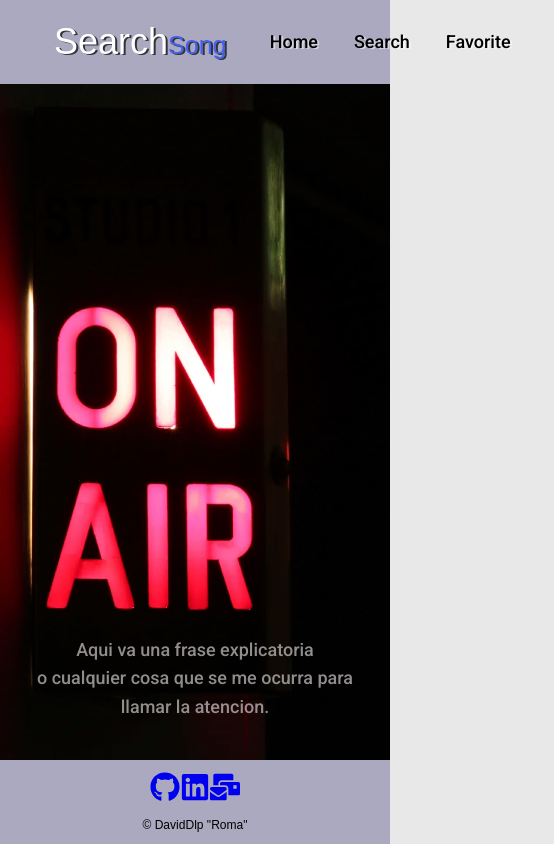
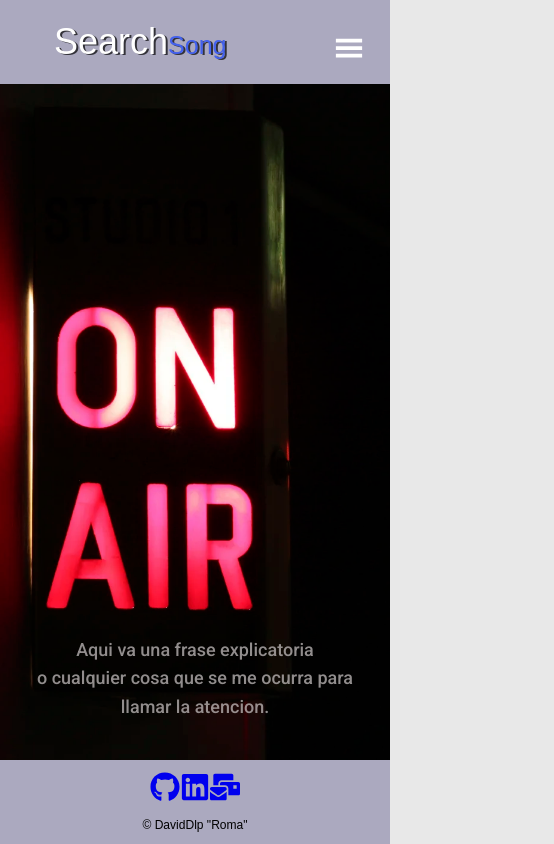
Before and after one commit to DavidDlp/search-song, a React (Create React App) app: page / in a window 390 px wide. Shown: the whole page, 554 px wide, since content can reach past the window. Built offline with nearby package versions, Linux system fonts and the light colour scheme; a web font is replaced by a local one.

Commit message:
navbar responsive operative

```diff
--- a/src/core/NavBar.js
+++ b/src/core/NavBar.js
@@ -1,8 +1,10 @@
-import React from "react";
+import React, { useState } from "react";
 import { GiHamburgerMenu } from "react-icons/gi";
 import { Link } from "react-router-dom";
 
 const NavBar = () => {
+  const [showLinks, setShowLinks] = useState(false);
+
   return (
     <div className="container-header">
       <div className="container-header__title">
@@ -10,10 +12,16 @@ const NavBar = () => {
           Search<span className="container-header__title--text">Song</span>
         </h1>
       </div>
-      <navbar className="container-header__navbar">
-        <button className="container-header__navbar--toggle">
-          <GiHamburgerMenu />
-        </button>
+      <button
+        className="container-header__toggle"
+        onClick={() => setShowLinks(!showLinks)}
+      >
+        <GiHamburgerMenu />
+      </button>
+      <navbar
+        className="container-header__navbar "
+        id={showLinks ? "hidden" : ""}
+      >
         <Link to="/">Home</Link>
         <Link to="/song-search">Search</Link>
         <Link to="/favorite-song">Favorite</Link>
--- a/src/styles/layouts/_navbar.scss
+++ b/src/styles/layouts/_navbar.scss
@@ -2,7 +2,7 @@
   display: flex;
   justify-content: space-between;
   align-items: center;
-  min-height: 10vh;
+  height: 10vh;
   width: 100vw;
   background-color: $greyLight;
 
@@ -37,13 +37,37 @@
         background-color: $ultramarine;
       }
     }
+  }
+  &__toggle {
+    color: white;
+    background: none;
+    border: none;
+    font-size: 3rem;
+    display: none;
+    margin: 20px 20px 0 0;
+  }
+}
 
-    &--toggle {
-      color: white;
-      background: none;
-      border: none;
-      font-size: 3rem;
+// **Mobile**
+@include tablet {
+  .container-header {
+    &__navbar {
       display: none;
     }
+
+    &__toggle {
+      display: block;
+    }
+  }
+  #hidden {
+    display: flex;
+    flex-direction: column;
+    align-items: center;
+    background-color: $greyLight;
+    position: fixed;
+    width: 40%;
+    height: calc(100vh - 20vh);
+    left: 0;
+    top: 10vh;
   }
 }
```
